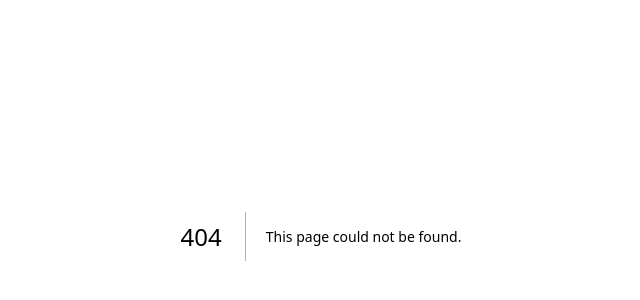
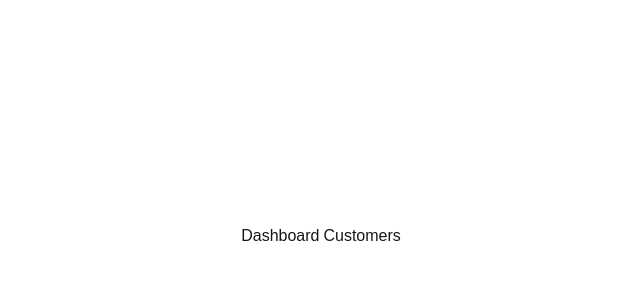
Before and after one commit to XIwE1/next-web, a Next.js app: page /dashboard in a window 1280 px wide. Before the commit this address had no page. Shown: the part 164-464 px from the top of the page, without its empty margins (319-959 px from the left). Built offline with nearby package versions, Linux system fonts and the light colour scheme.

Commit message:
add: router dashboard

```diff
--- /dev/null
+++ b/src/app/dashboard/customers/page.tsx
@@ -0,0 +1,3 @@
+export default function Customers() {
+    return <div>Customers Page.</div>;
+  }
--- /dev/null
+++ b/src/app/dashboard/page.tsx
@@ -0,0 +1,10 @@
+import Link from "next/link";
+
+export default function Dashboard() {
+    return (
+        <div className="flex justify-center items-center h-screen gap-1">
+            <h1>Dashboard</h1>
+            <Link href="/dashboard/customers">Customers</Link>
+        </div>
+    );
+}
--- a/src/app/page.tsx
+++ b/src/app/page.tsx
@@ -1,4 +1,5 @@
 import Image from "next/image";
+import Link from "next/link";
 
 export default function Home() {
   return (
@@ -49,6 +50,9 @@ export default function Home() {
           >
             Read our docs
           </a>
+          <Link href={"/dashboard"} >
+            dash board
+          </Link>
         </div>
       </main>
       <footer className="row-start-3 flex gap-[24px] flex-wrap items-center justify-center">
```
